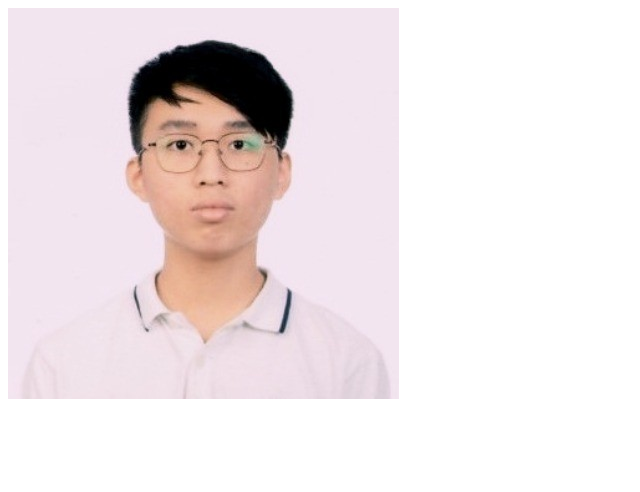
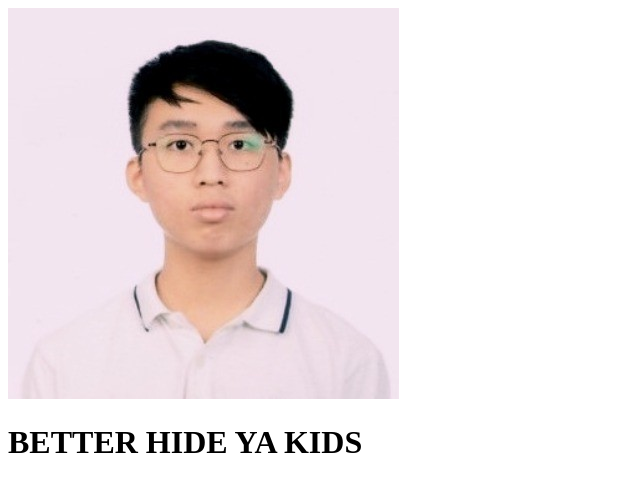
Before and after one commit to adli1011/Test1, a plain HTML site: page index.html in a window 1280 px wide. Shown: the whole page, without its empty margins (0-640 px from the left). Drawn offline with Linux system fonts and the light colour scheme.

Commit message:
commit img4

```diff
--- a/index.html
+++ b/index.html
@@ -7,5 +7,6 @@
 </head>
 <body>
     <img src="1694359532847.jpg" alt="Hide your kids">
+    <h1><b>BETTER HIDE YA KIDS</b></h1>
 </body>
 </html>
```
